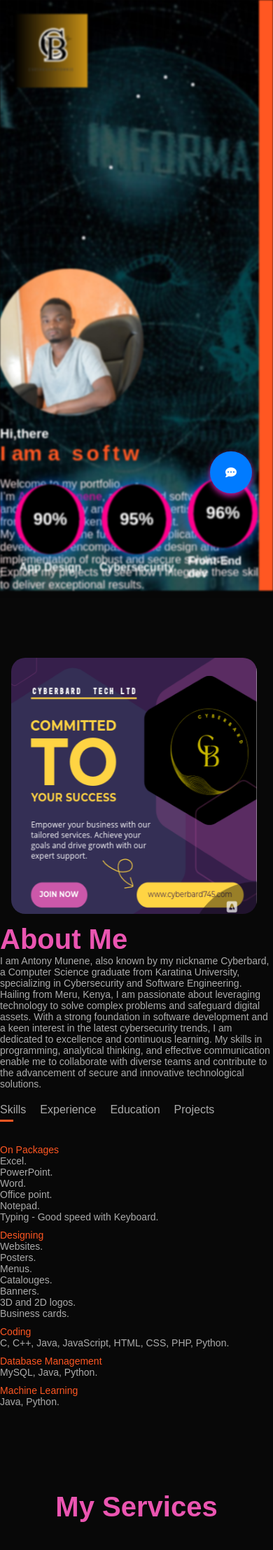
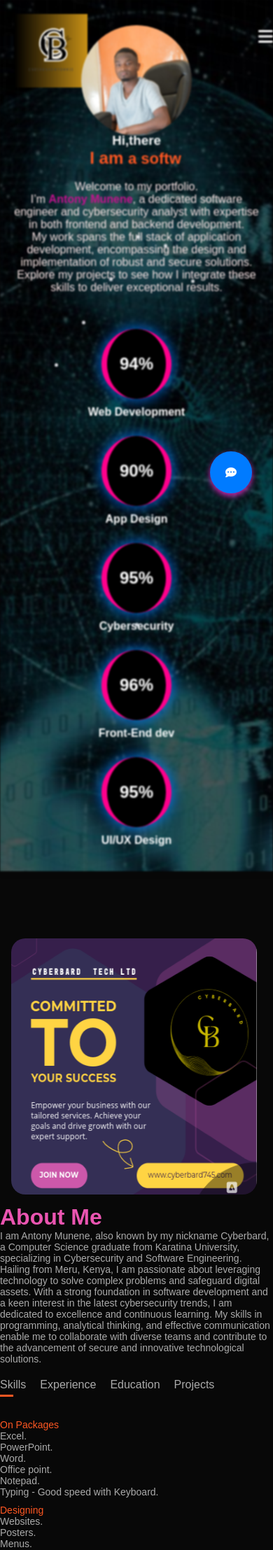
Before and after one commit to Cyber-bard/Portfolio, a PHP site: page / in a window 390 px wide. Shown: the top 2215 px of the page at 70% size. Run offline with PHP 8.4, Linux system fonts and the light colour scheme; some libraries are stand-ins or nearby versions.

Commit message:
Adjusted header, skills, and navigation menu for mobile

```diff
--- a/style.css
+++ b/style.css
@@ -23,6 +23,9 @@ body {
     justify-content: center;
     box-shadow: 0 4px 8px rgba(0, 0, 0, 0.1);
     overflow: hidden;
+    flex-direction: column;
+    text-align: center;
+    /* Ensure content centers on mobile */
 }
 
 #header::before {
@@ -236,10 +239,14 @@ nav ul li a:hover::after {
     transform: scale(1.1);
 }
 
+/* Typewriter Fix on Mobile */
 .header-text h1 {
     font-size: 2.5em;
     color: #ff5722;
     max-width: 100%;
+    /* Ensure it does not overflow */
+    white-space: nowrap;
+    overflow: hidden;
 }
 
 .header-text p {
@@ -247,11 +254,11 @@ nav ul li a:hover::after {
 }
 
 .typewriter {
-    overflow: hidden;
+    white-space: nowrap;
+    display: inline-block;
+    max-width: 100%;
+    /* Restrict the width */
     border-right: .15em solid #ff5722;
-    white-space: nowrap;
-    margin: 0 auto;
-    letter-spacing: .15em;
     animation: blink-caret .8s step-end infinite;
 }
 
@@ -671,18 +678,59 @@ nav .fas {
         background-size: cover;
         filter: blur(1px);
         z-index: -2;
+        height: auto;
+        /* Ensure height adjusts on mobile */
     }
+
     .header-text {
-        margin-top: 100%;
+        margin-top: 20px;
+        /* Reduce margin */
         font-size: 16px;
+        text-align: center;
+        /* Center text on mobile */
     }
+
     .header-text h1 {
-        font-size: 30px;
+        font-size: 24px;
+        /* Smaller font size for mobile */
+        white-space: normal;
+        /* Allow the text to wrap */
     }
+
+    .typewriter {
+        white-space: normal;
+        /* Ensure typewriter text wraps */
+        font-size: 22px;
+        /* Adjust size */
+    }
+
+    /* Make sure profile picture doesn't take too much space */
+    .profile-pic {
+        width: 150px;
+        height: 150px;
+        margin: 0 auto;
+    }
+
+    /* Fix expertise section (ratings) positioning */
+    .expertise-container {
+        flex-direction: column;
+        /* Stack skills vertically */
+        align-items: center;
+        margin-top: 20px;
+        /* Add space between header text and skills */
+    }
+
+    .expertise {
+        margin-bottom: 15px;
+        /* Add spacing between skills */
+    }
+
     nav .fas {
         display: block;
         font-size: 25px;
     }
+
+    /* Fix navigation menu */
     nav ul {
         background: #ff5722;
         position: fixed;
@@ -694,37 +742,48 @@ nav .fas {
         z-index: 2;
         transition: right 0.5s;
     }
+
     nav ul li {
         display: block;
         margin: 25px;
     }
+
     nav ul .fas {
         position: absolute;
         top: 25px;
         left: 25px;
         cursor: pointer;
     }
+
+    /* Ensure title sizing fits smaller screens */
     .sub-title {
-        font-size: 40px;
+        font-size: 32px;
     }
+
     .about-col-1,
     .about-col-2 {
         flex-basis: 100%;
     }
+
     .about-col-1 {
         margin-bottom: 30px;
     }
+
     .about-col-2 {
         font-size: 14px;
     }
+
+    /* Reduce tab links font size */
     .tab-links {
         font-size: 16px;
         margin-right: 20px;
     }
+
     .contact-left,
     .contact-right {
         flex-basis: 100%;
     }
+
     .copyright {
         font-size: 14px;
     }
@@ -766,14 +825,19 @@ nav .fas {
     display: block;
 }
 .expertise-container {
-    position: absolute;
-    bottom: 15px; /* Distance from the bottom of the header */
-    left: 50%; /* Center horizontally */
-    transform: translateX(-50%); /* Correct centering */
+    position: relative;
+    bottom: 0;
+    /* Adjust the positioning */
+    left: 0;
+    right: 0;
     display: flex;
-    gap: 20px; /* Space between the expertise divs */
+    flex-direction: row;
+    /* Stack horizontally */
+    gap: 10px;
+    /* Spacing between skills */
     justify-content: center;
-    align-items: center;
+    flex-wrap: wrap;
+    margin-top: 20px;
 }
 
 /* Each expertise container */
@@ -937,82 +1001,114 @@ body {
 
 /* Media Queries for Mobile Phones (up to 767px) */
 @media only screen and (max-width: 767px) {
+
+    /* Header Fix for Mobile */
+    #header {
+        height: auto;
+        padding: 20px;
+        flex-direction: column;
+        text-align: center;
+    }
+
     .header-text {
-        margin-top: 100%;
+        margin-top: 20px;
         font-size: 16px;
     }
 
     .header-text h1 {
-        font-size: 30px;
+        font-size: 24px;
+        white-space: normal;
+        /* Allow wrapping */
     }
 
-    nav .fas {
-        display: block;
-        font-size: 25px;
+    .typewriter {
+        white-space: normal;
+        /* Ensure the typewriter wraps */
+        font-size: 22px;
     }
 
+    .profile-pic {
+        width: 150px;
+        height: 150px;
+        margin: 0 auto;
+    }
+
+    /* Navigation Menu Fix for Mobile */
     nav ul {
+        position: fixed;
+        right: -250px;
+        top: 0;
+        width: 200px;
         background: #ff5722;
-        position: fixed;
-        top: 0;
-        right: -200px;
-        width: 200px;
-        height: 100vh;
-        padding-top: 50px;
-        z-index: 2;
+        height: 100%;
+        padding-top: 60px;
         transition: right 0.5s;
+        text-align: left;
+        /* Align text in menu */
     }
 
     nav ul li {
         display: block;
-        margin: 25px;
+        margin: 15px 0;
     }
 
-    .sub-title {
-        font-size: 40px;
+    nav ul li a {
+        font-size: 18px;
+        color: white;
+        padding: 10px 20px;
     }
 
-    .about-col-1,
-    .about-col-2 {
-        flex-basis: 100%;
+    /* Ensure the hamburger menu icon shows */
+    nav .fas.fa-bars {
+        display: block;
+        font-size: 24px;
+        color: white;
+        position: absolute;
+        top: 20px;
+        right: 20px;
+        cursor: pointer;
     }
 
-    .about-col-1 {
-        margin-bottom: 30px;
+    /* Ensure the close icon works */
+    nav ul .fas.fa-times {
+        position: absolute;
+        top: 20px;
+        left: 20px;
+        color: white;
+        font-size: 24px;
     }
 
-    .about-col-2 {
-        font-size: 14px;
+    /* Ensure skills section stacks properly */
+    .expertise-container {
+        flex-direction: column;
+        align-items: center;
+        margin-top: 20px;
     }
 
-    .tab-links {
-        font-size: 16px;
-        margin-right: 20px;
+    .expertise {
+        margin-bottom: 15px;
     }
 
-    .contact-left,
-    .contact-right {
-        flex-basis: 100%;
-    }
-
-    .copyright {
-        font-size: 14px;
+    /* Adjust the paragraph and skills for mobile */
+    .header-text p {
+        margin-bottom: 30px;
+        font-size: 16px;
     }
 }
 
-/* Media Queries for Tablets (768px to 1023px) */
 @media only screen and (min-width: 768px) and (max-width: 1023px) {
-    #header {
-        height: 90vh;
-    }
 
+    /* Tablet specific fixes */
     .header-text h1 {
         font-size: 2em;
     }
 
-    .profile-pic {
-        width: 180px;
-        height: 180px;
+    .typewriter {
+        font-size: 22px;
+    }
+
+    .expertise-container {
+        gap: 15px;
     }
 
     nav ul {
@@ -1020,19 +1116,18 @@ body {
         flex-direction: row;
         position: relative;
         background: transparent;
+        top: auto;
+        height: auto;
     }
 
-    .about-col-1,
-    .about-col-2 {
-        flex-basis: 50%;
+    nav ul li {
+        display: inline-block;
+        margin: 0 10px;
     }
 
-    .work-list {
-        grid-template-columns: repeat(2, 1fr);
-    }
-
-    .services-list div {
-        flex-basis: 45%;
+    nav ul li a {
+        font-size: 16px;
+        color: hsl(325, 87%, 58%);
     }
 }
 
```
